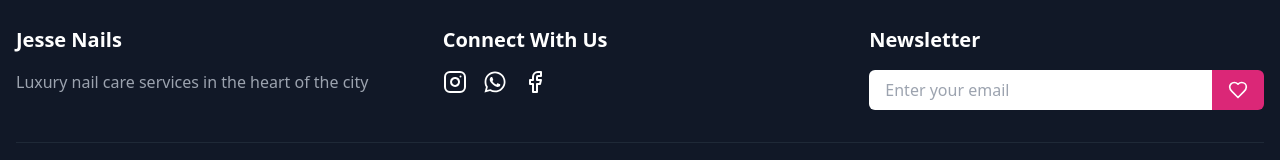
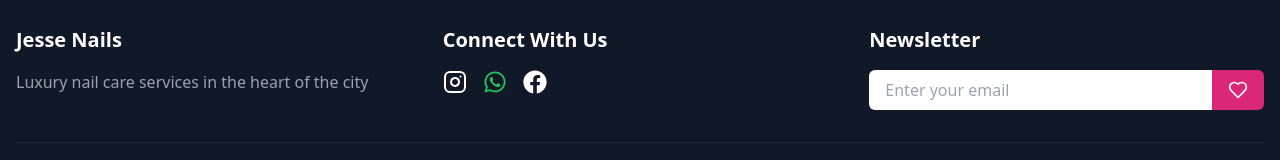
Before and after one commit to Lewisweru/Jessenails, a React (Vite) app: page / in a window 1280 px wide. Shown: the part 4010-4170 px from the top of the page. Built offline with nearby package versions, Linux system fonts and the light colour scheme.

Commit message:
Update App.tsx

```diff
--- a/src/App.tsx
+++ b/src/App.tsx
@@ -1,6 +1,7 @@
 import React from 'react';
 import { Heart, Clock, MapPin, Phone, Mail, MessageSquareMore, Instagram, Facebook } from 'lucide-react';
 import { FaWhatsapp } from 'react-icons/fa';
+import { FaFacebook } from 'react-icons/fa';
 import PriceList from "./components/PriceList";
 import Navbar from './components/Navbar';
 import ServiceCard from './components/ServiceCard';
@@ -130,12 +131,19 @@ function App() {
                 <a href="https://www.instagram.com/jessynails____?utm_source=ig_web_button_share_sheet&igsh=ZDNlZDc0MzIxNw==" target="blank" className="hover:text-pink-400">
                   <Instagram className="h-6 w-6" />
                 </a>
-                 {/* WhatsApp Icon */}
-      <a href="https://wa.me/+254745782666" target="_blank" rel="noopener noreferrer" className="hover:text-pink-400">
-        <FaWhatsapp className="h-6 w-6" />
-      </a>
+                <div className="flex space-x-4">
+                <a
+                   href="https://wa.me/254745782666"
+                    target="_blank"
+                     rel="noopener noreferrer"
+                    className="hover:text-pink-400"
+               >
+               <FaWhatsapp className="h-6 w-6 text-green-500" />
+               </a>
+                </div>
+
                 <a href="#" className="hover:text-pink-400">
-                  <Facebook className="h-6 w-6" />
+                  <FaFacebook className="h-6 w-6" />
                 </a>
               </div>
             </div>
```
